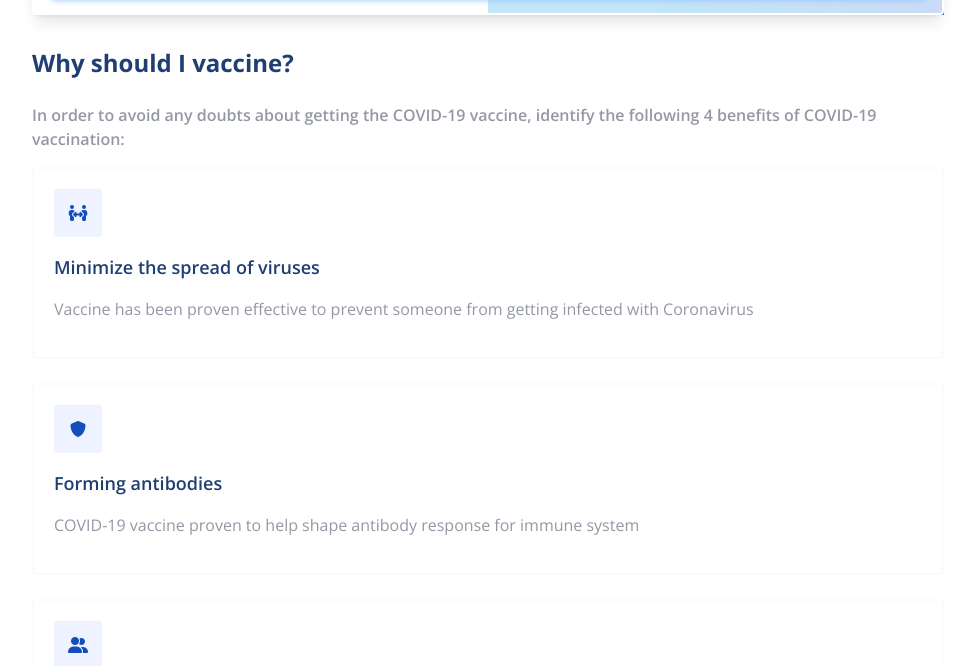
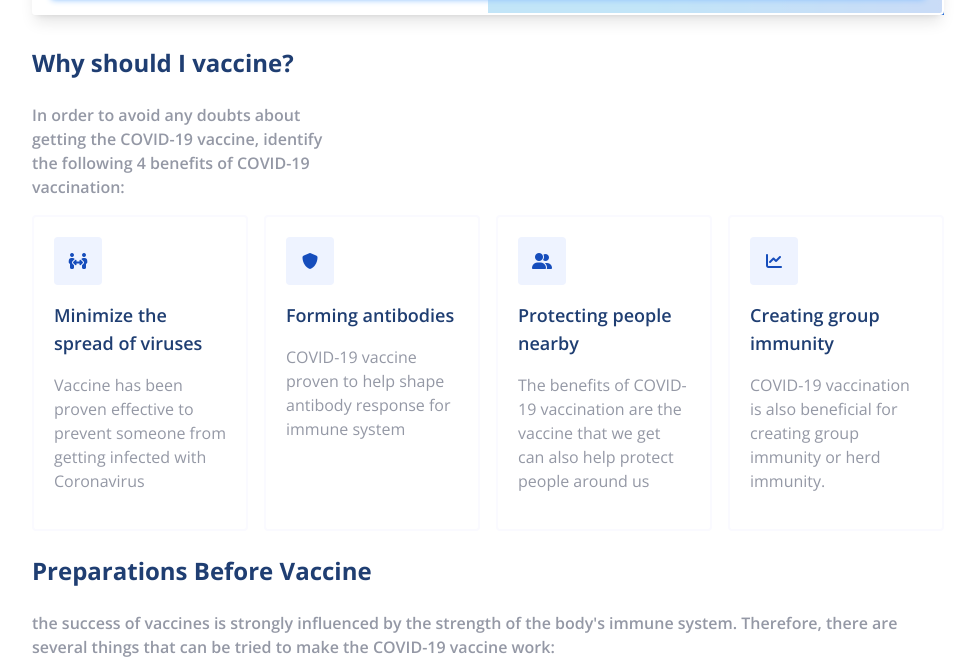
Before and after one commit to ajcarrillo/vaccine, a website: page index.html in a window 1280 px wide. Shown: the part 837-1503 px from the top of the page, without its empty margins (152-1127 px from the left). Drawn offline with nearby package versions, Linux system fonts and the light colour scheme; files that its build step writes are made by us from their sources.

Commit message:
why should tablet view

```diff
--- a/index.html
+++ b/index.html
@@ -155,14 +155,14 @@
 
     <section class="why-should">
       <div class="container">
-        <div>
+        <div class="why-should-intro">
           <h2 class="section-title">Why should I vaccine?</h2>
           <p class="section-description">
             In order to avoid any doubts about getting the COVID-19 vaccine,
             identify the following 4 benefits of COVID-19 vaccination:
           </p>
         </div>
-        <div>
+        <div class="why-cards-container">
           <article class="card">
             <div class="btn btn-zumthor btn-icon btn-icon-md">
               <span><i class="fa-solid fa-people-arrows-left-right"></i></span>
--- a/src/assets/css/vaccine.css
+++ b/src/assets/css/vaccine.css
@@ -279,6 +279,8 @@ p {
     height: 1.562rem !important;
 }
 
+/*********************** MEDIA ***********************/
+
 @media screen and (min-width:768px) {
     #menu {
         display: none
@@ -307,6 +309,14 @@ p {
     .hero-description {
         @apply mb-8
     }
+
+    .why-should-intro {
+        @apply w-1/2;
+    }
+
+    .why-cards-container {
+        @apply grid grid-cols-2 gap-4;
+    }
 }
 
 @media screen and (min-width:1024px) {
@@ -317,4 +327,12 @@ p {
     .hero-gradient {
         height: 100%;
     }
+
+    .why-should-intro {
+        @apply w-1/3;
+    }
+
+    .why-cards-container {
+        @apply grid grid-cols-4 gap-4;
+    }
 }
```
